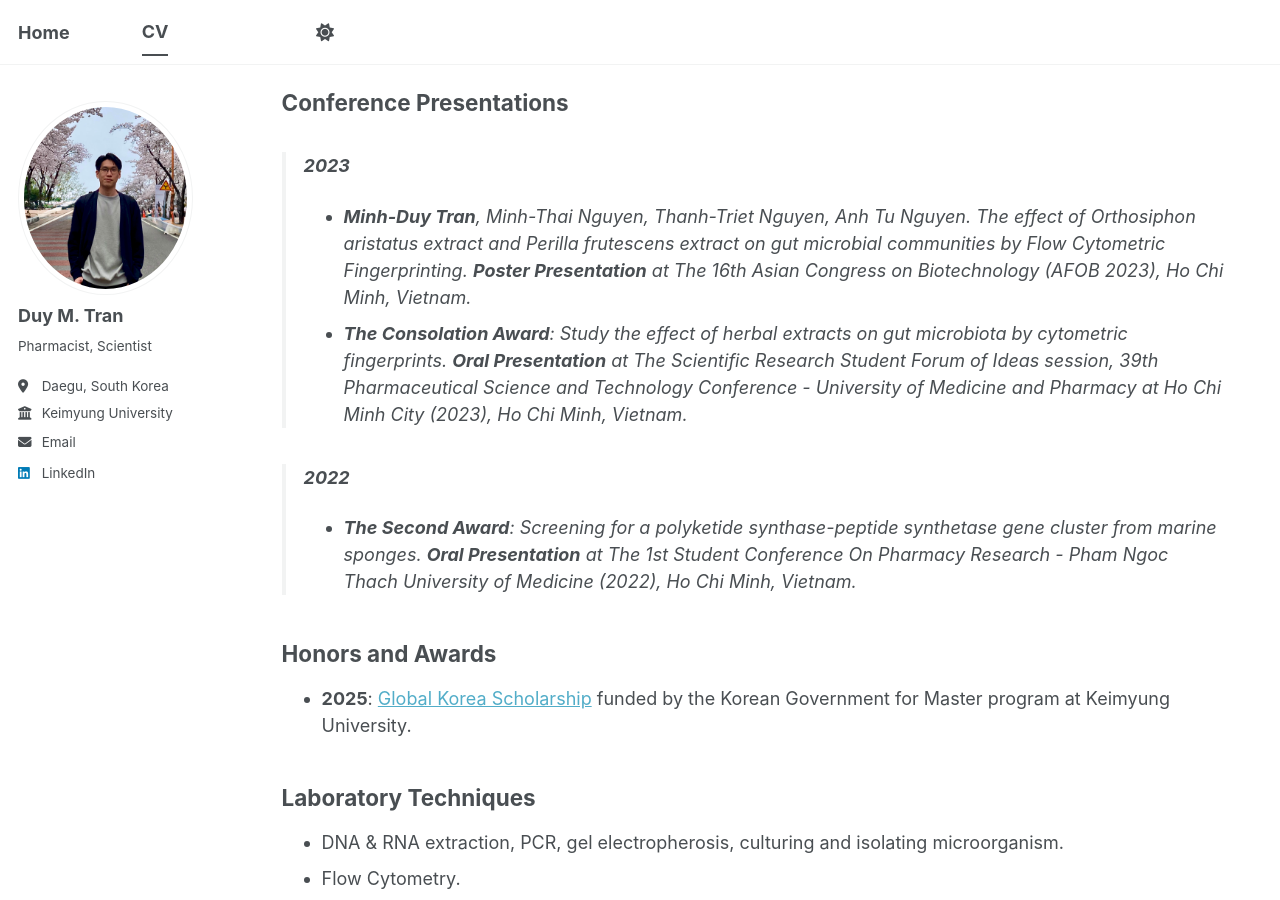
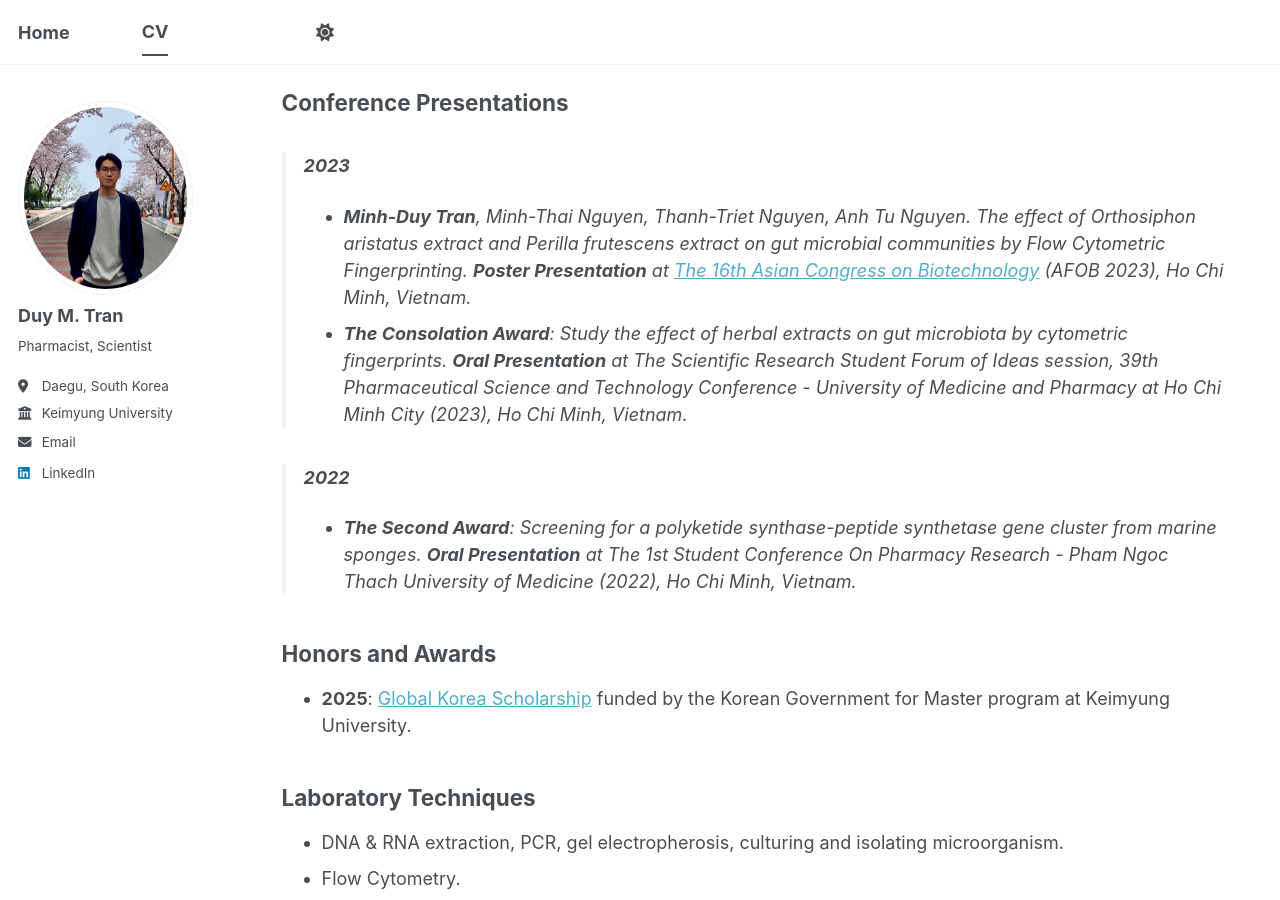
Before and after one commit to tranminhduy-git/tmduy.github.io, a Jekyll site: the page built from _pages/cv.md, in a window 1280 px wide and 900 px high, scrolled down 1298 px. Built offline with Jekyll 4.4.1, drawn with Linux system fonts in a browser that asks for light colours; a script bundle is joined from its source files by our own code; library files that are not in the unit come from our copies; part of the change alters nothing that is shown.

Commit message:
Update cv.md

```diff
--- a/_pages/cv.md
+++ b/_pages/cv.md
@@ -41,7 +41,7 @@ compounds from marine sponges in Vietnam.
 
 ## Conference Presentations
 > __2023__
-* __Minh-Duy Tran__, Minh-Thai Nguyen, Thanh-Triet Nguyen, Anh Tu Nguyen. The effect of Orthosiphon aristatus extract and Perilla frutescens extract on gut microbial communities by Flow Cytometric Fingerprinting. __Poster Presentation__ at The 16th Asian Congress on Biotechnology (AFOB 2023), Ho Chi Minh, Vietnam.
+* __Minh-Duy Tran__, Minh-Thai Nguyen, Thanh-Triet Nguyen, Anh Tu Nguyen. The effect of Orthosiphon aristatus extract and Perilla frutescens extract on gut microbial communities by Flow Cytometric Fingerprinting. __Poster Presentation__ at [The 16th Asian Congress on Biotechnology](https://tranminhduy-git.github.io/tmduy.github.io/images/ACB2023.jpeg) (AFOB 2023), Ho Chi Minh, Vietnam.
 * __The Consolation Award__: Study the effect of herbal extracts on gut microbiota by cytometric fingerprints. __Oral Presentation__ at The Scientific Research Student Forum of Ideas session, 39th Pharmaceutical Science and Technology Conference - University of Medicine and Pharmacy at Ho Chi Minh City (2023), Ho Chi Minh, Vietnam.
 
 > __2022__
```
